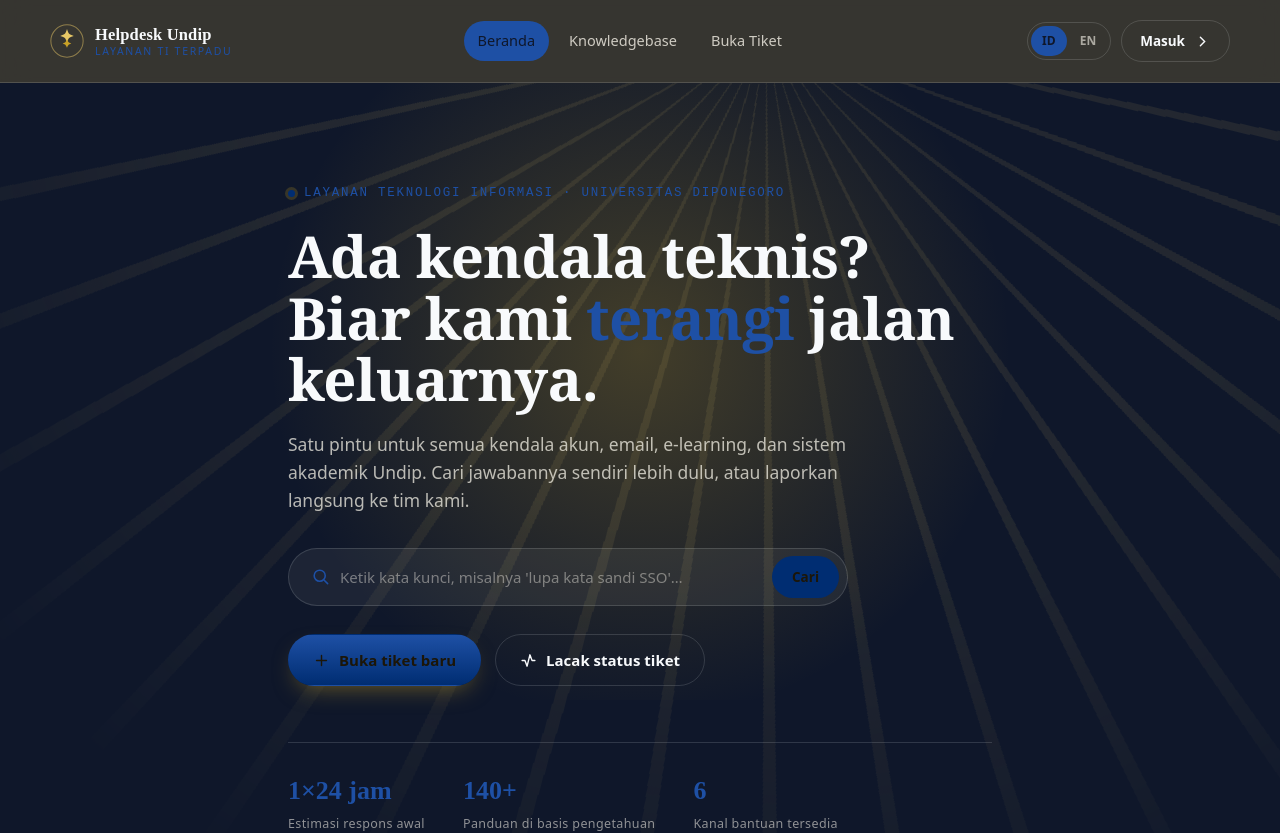
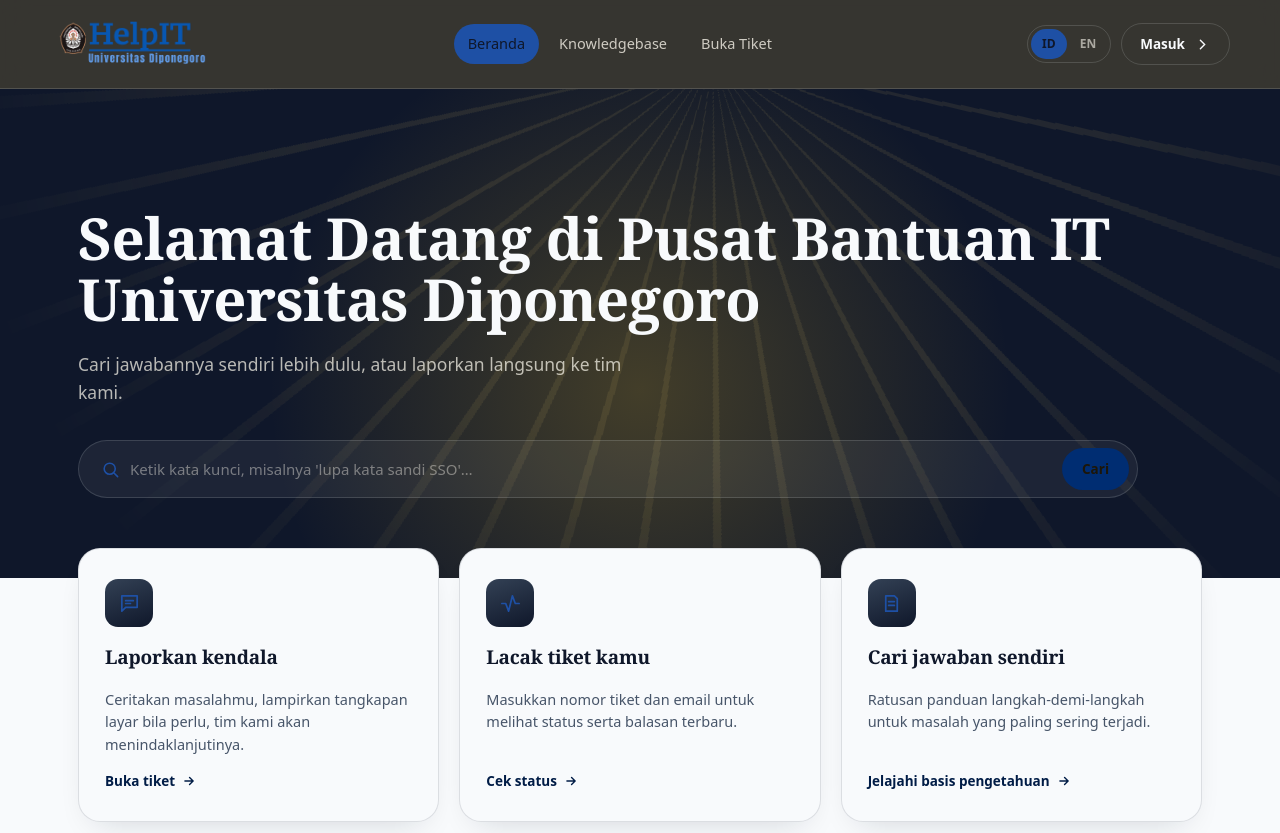
Before and after one commit to rositadwiahyani/helpdesk-it, a Next.js app: page / in a window 1280 px wide. Shown: the top 833 px of the page. Built offline with nearby package versions, Linux system fonts and the light colour scheme.

Commit message:
Add image assets for Helpdesk Undip

```diff
--- a/src/app/globals.css
+++ b/src/app/globals.css
@@ -198,7 +198,12 @@
   }
   @keyframes rays-spin{ to{ transform:rotate(360deg); } }
 
-  .hero-inner{position:relative; z-index:2; max-width:760px;}
+  .hero-inner{
+    position: relative;
+    z-index: 2;
+    max-width: 1180px; /* Ubah dari 760px jadi 960px (atau lebih sesuai selera lu) */
+    margin: 0 auto;
+  }
   .hero .eyebrow{color:var(--gold-soft);}
   .hero h1{
     margin-top:22px;
@@ -220,14 +225,16 @@
   }
 
   .search-bar{
-    margin-top:34px;
-    display:flex; align-items:center; gap:10px;
-    background:rgba(250,246,236,0.06);
-    border:1.5px solid var(--line-dark);
-    border-radius:999px;
-    padding:7px 8px 7px 22px;
-    max-width:560px;
-    transition:border-color .25s, background .25s;
+    margin-top: 34px;
+    display: flex;
+    align-items: center;
+    gap: 10px;
+    background: rgba(255, 255, 255, 0.06);
+    border: 1.5px solid var(--line-dark);
+    border-radius: 999px;
+    padding: 7px 8px 7px 22px;
+    max-width: 1060px; /* Ubah dari 560px biar kotak pencariannya ikut melebar */
+    transition: border-color .25s, background .25s;
   }
   .search-bar:focus-within{border-color:var(--gold); background:rgba(250,246,236,0.1);}
   .search-bar svg{flex:none; width:19px; height:19px; color:var(--gold-soft);}
--- a/src/app/page.tsx
+++ b/src/app/page.tsx
@@ -20,32 +20,14 @@
           <div className="hero-glow" aria-hidden="true"></div>
           <div className="hero-rays" aria-hidden="true"></div>
           <div className="container hero-inner">
-            <span className="eyebrow">Layanan Teknologi Informasi · Universitas Diponegoro</span>
-            <h1>Ada kendala teknis?<br/>Biar kami <em>terangi</em> jalan keluarnya.</h1>
-            <p className="lead">Satu pintu untuk semua kendala akun, email, e-learning, dan sistem akademik Undip. Cari jawabannya sendiri lebih dulu, atau laporkan langsung ke tim kami.</p>
+            <h1>Selamat Datang di Pusat Bantuan IT Universitas Diponegoro</h1>
+            <p className="lead">Cari jawabannya sendiri lebih dulu, atau laporkan langsung ke tim kami.</p>
 
             <form className="search-bar" onSubmit={(e) => e.preventDefault()}>
               <svg viewBox="0 0 24 24" fill="none" stroke="currentColor" strokeWidth="2" strokeLinecap="round"><circle cx="11" cy="11" r="7"/><path d="M21 21l-4.3-4.3"/></svg>
               <input type="text" placeholder="Ketik kata kunci, misalnya 'lupa kata sandi SSO'…" aria-label="Cari panduan atau pertanyaan" />
               <button type="submit">Cari</button>
             </form>
-
-            <div className="hero-ctas">
-              <button className="btn btn-gold">
-                <svg viewBox="0 0 24 24" fill="none" stroke="currentColor" strokeWidth="2" strokeLinecap="round" strokeLinejoin="round"><path d="M12 5v14M5 12h14"/></svg>
-                Buka tiket baru
-              </button>
-              <button className="btn btn-outline-dark" onClick={() => setIsModalOpen(true)}>
-                <svg viewBox="0 0 24 24" fill="none" stroke="currentColor" strokeWidth="2" strokeLinecap="round" strokeLinejoin="round"><path d="M3 12h4l3 8 4-16 3 8h4"/></svg>
-                Lacak status tiket
-              </button>
-            </div>
-
-            <div className="hero-meta">
-              <div><b>1×24 jam</b><span>Estimasi respons awal</span></div>
-              <div><b>140+</b><span>Panduan di basis pengetahuan</span></div>
-              <div><b>6</b><span>Kanal bantuan tersedia</span></div>
-            </div>
           </div>
         </section>
 
@@ -86,7 +68,7 @@
               <div>
                 <span className="eyebrow" style={{color: 'var(--gold-dim)'}}>Sebelum membuka tiket</span>
                 <h2 style={{marginTop: '12px'}}>Yang paling sering ditanyakan</h2>
-                <p>Coba cek dulu di sini — kemungkinan besar jawabannya sudah tersedia.</p>
+                <p>Coba cek dulu di sini, kemungkinan besar jawabannya sudah tersedia.</p>
               </div>
             </div>
 
--- a/src/components/Footer.tsx
+++ b/src/components/Footer.tsx
@@ -1,4 +1,5 @@
 import Link from 'next/link';
+import Image from 'next/image';
 
 export default function Footer() {
   return (
@@ -7,11 +8,14 @@
         <div className="footer-grid">
           <div className="footer-brand">
             <div className="brand">
-              <svg className="brand-mark" viewBox="0 0 40 40" fill="none">
-                <circle cx="20" cy="20" r="19" stroke="#e7c866" strokeWidth="1.2" opacity="0.5"/>
-                <path d="M20 6 C22 12 22 12 28 14 C22 16 22 16 20 22 C18 16 18 16 12 14 C18 12 18 12 20 6Z" fill="#e7c866"/>
-                <path d="M20 18 C21.5 21.5 21.5 21.5 25 23 C21.5 24.5 21.5 24.5 20 28 C18.5 24.5 18.5 24.5 15 23 C18.5 21.5 18.5 21.5 20 18Z" fill="#c9a227"/>
-              </svg>
+              <div className="relative h-10 w-10 overflow-hidden rounded-full">
+     <Image
+       src="/universitas-diponegoro-helpit1.png"
+       alt="Logo Undip"
+       fill
+       className="object-cover"
+     />
+  </div>
               <span className="brand-text"><b style={{color: 'var(--paper)'}}>Helpdesk Undip</b></span>
             </div>
             <p>Layanan Teknologi Informasi Universitas Diponegoro — membantu urusan akun, sistem akademik, dan perangkat digital kampus.</p>
--- a/src/components/Header.tsx
+++ b/src/components/Header.tsx
@@ -1,6 +1,7 @@
 'use client';
 import { useState, useEffect } from 'react';
 import Link from 'next/link';
+import Image from 'next/image';
 
 export default function Header() {
   const [isShrunk, setIsShrunk] = useState(false);
@@ -15,14 +16,18 @@
   return (
     <header id="site-header" className={isShrunk ? 'is-shrunk' : ''}>
       <div className="container header-inner">
-        <Link href="/" className="brand" aria-label="Helpdesk Undip, beranda">
-          <svg className="brand-mark" viewBox="0 0 40 40" fill="none">
-            <circle cx="20" cy="20" r="19" stroke="#e7c866" strokeWidth="1.2" opacity="0.5"/>
-            <path d="M20 6 C22 12 22 12 28 14 C22 16 22 16 20 22 C18 16 18 16 12 14 C18 12 18 12 20 6Z" fill="#e7c866"/>
-            <path d="M20 18 C21.5 21.5 21.5 21.5 25 23 C21.5 24.5 21.5 24.5 20 28 C18.5 24.5 18.5 24.5 15 23 C18.5 21.5 18.5 21.5 20 18Z" fill="#c9a227"/>
-          </svg>
-          <span className="brand-text"><b>Helpdesk Undip</b><span>Layanan TI Terpadu</span></span>
-        </Link>
+<Link href="/" className="brand" aria-label="Helpdesk Undip, beranda">
+  <div className="relative h-12 w-auto overflow-hidden">
+    <Image
+      src="/universitas-diponegoro-helpit1.png"
+      alt="Logo HelpIT Undip"
+      width={400}
+      height={100}
+      priority
+      className="h-full w-auto object-contain"
+    />
+  </div>
+</Link>
 
         <nav className="main-nav" aria-label="Navigasi utama">
           <Link href="#" className="active">Beranda</Link>
```
Also changed, not shown: public/universitas-diponegoro-helpit1.png (added).
